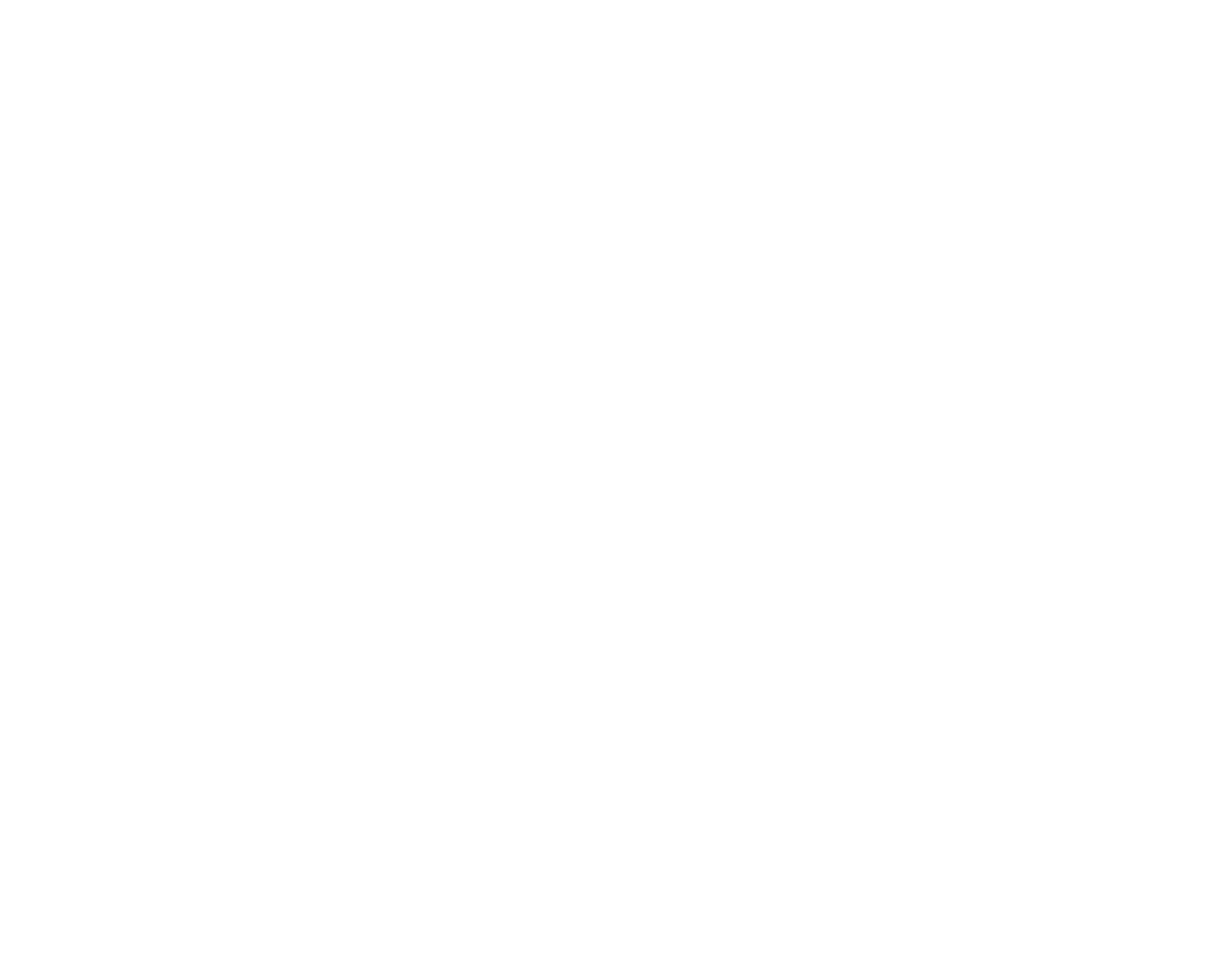
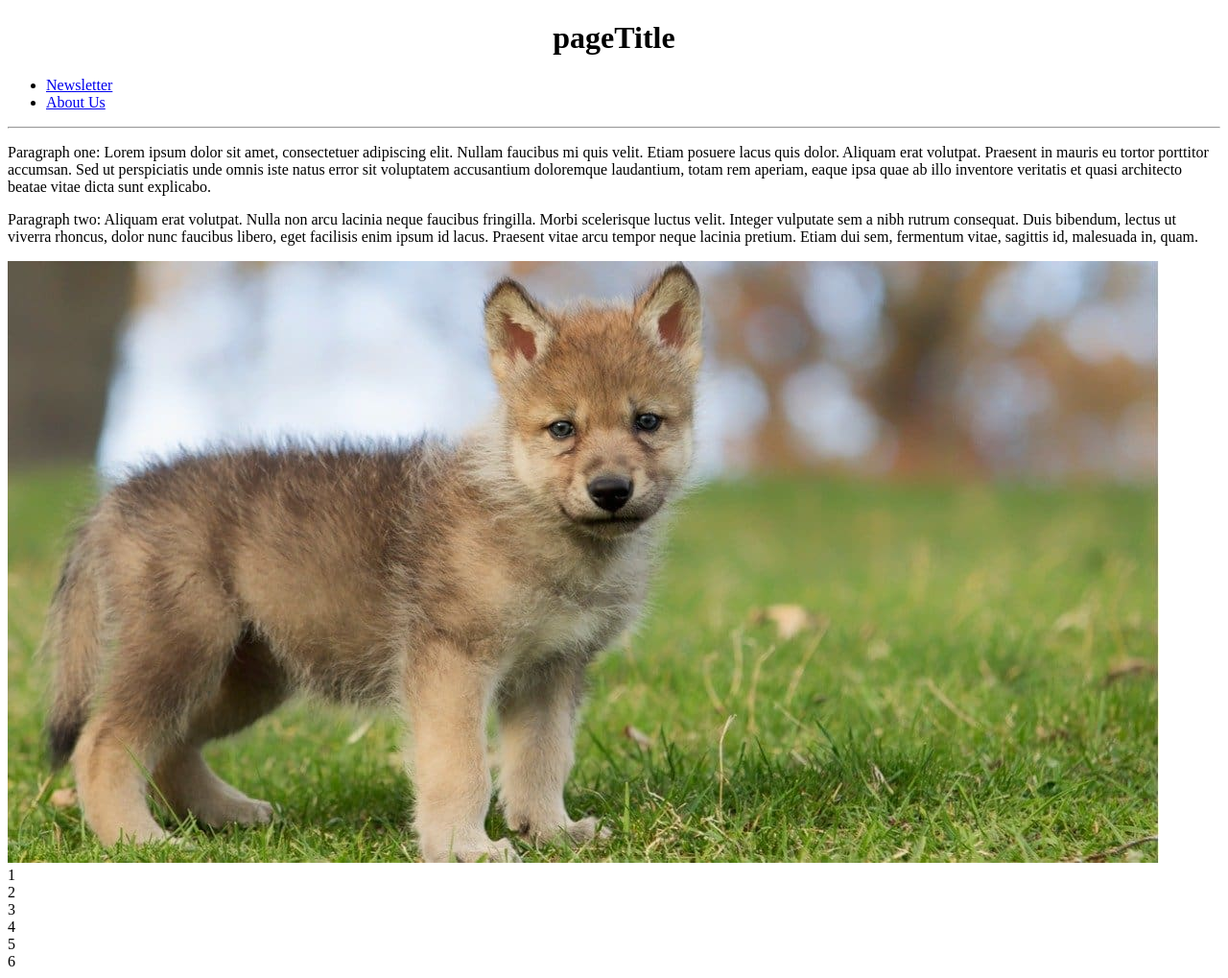
Before and after one commit to dantolas/Kuta_C3b_TestWA00, a plain HTML site: page index.html in a window 1280 px wide. Shown: the whole page at 96% size. Before the commit the page ends 800 px from the top, so only its background shows below. Drawn offline with Linux system fonts and the light colour scheme; a web font is replaced by a local one.

Commit message:
third commit, i think

```diff
--- a/index.html
+++ b/index.html
@@ -3,9 +3,38 @@
 <head>
     <meta charset="UTF-8">
     <meta http-equiv="X-UA-Compatible" content="IE=edge">
-    <title>Document</title>
+    <link rel="icon" type="image/x-icon" href="images\favicon.ico">
+    <link rel="stylesheet" href="style.css">
+    <link rel="preconnect" href="https://fonts.googleapis.com">
+<link rel="preconnect" href="https://fonts.gstatic.com" crossorigin>
+<link href="https://fonts.googleapis.com/css2?family=Alkalami&display=swap" rel="stylesheet">
+    <title>Kuta_Test_WA_00</title>
 </head>
 <body>
+    <header>
+        <h1>pageTitle</h1>
+
+        <div class="navigation">
+            <ul>
+                <li><a href="#">Newsletter</a></li>
+                <li><a href="#">About Us</a></li>
+            </ul>
+        </div>
+    </header>
+    <hr>
+    <main>
+        <p>Paragraph one: Lorem ipsum dolor sit amet, consectetuer adipiscing elit. Nullam faucibus mi quis velit. Etiam posuere lacus quis dolor. Aliquam erat volutpat. Praesent in mauris eu tortor porttitor accumsan. Sed ut perspiciatis unde omnis iste natus error sit voluptatem accusantium doloremque laudantium, totam rem aperiam, eaque ipsa quae ab illo inventore veritatis et quasi architecto beatae vitae dicta sunt explicabo. </p>
+        <p>Paragraph two: Aliquam erat volutpat. Nulla non arcu lacinia neque faucibus fringilla. Morbi scelerisque luctus velit. Integer vulputate sem a nibh rutrum consequat. Duis bibendum, lectus ut viverra rhoncus, dolor nunc faucibus libero, eget facilisis enim ipsum id lacus. Praesent vitae arcu tempor neque lacinia pretium. Etiam dui sem, fermentum vitae, sagittis id, malesuada in, quam.</p>
+        <img src="images/puppy.jpg" alt="puppy image">
+        <div class="grid_container">
+            <div class="grid_item">1</div>
+            <div class="grid_item">2</div>
+            <div class="grid_item">3</div>
+            <div class="grid_item">4</div>
+            <div class="grid_item">5</div>
+            <div class="grid_item">6</div>
+        </div>
+    </main>
 
 </body>
 </html>
--- /dev/null
+++ b/style.css
@@ -0,0 +1,7 @@
+header h1{
+    text-align: center;
+}
+
+body{
+    font-family: 'Alkalami', serif;
+}
```
Also changed, not shown: newsletter.html (added, +11 -0 lines), images/favicon.ico (added), images/puppy.jpg (added).
